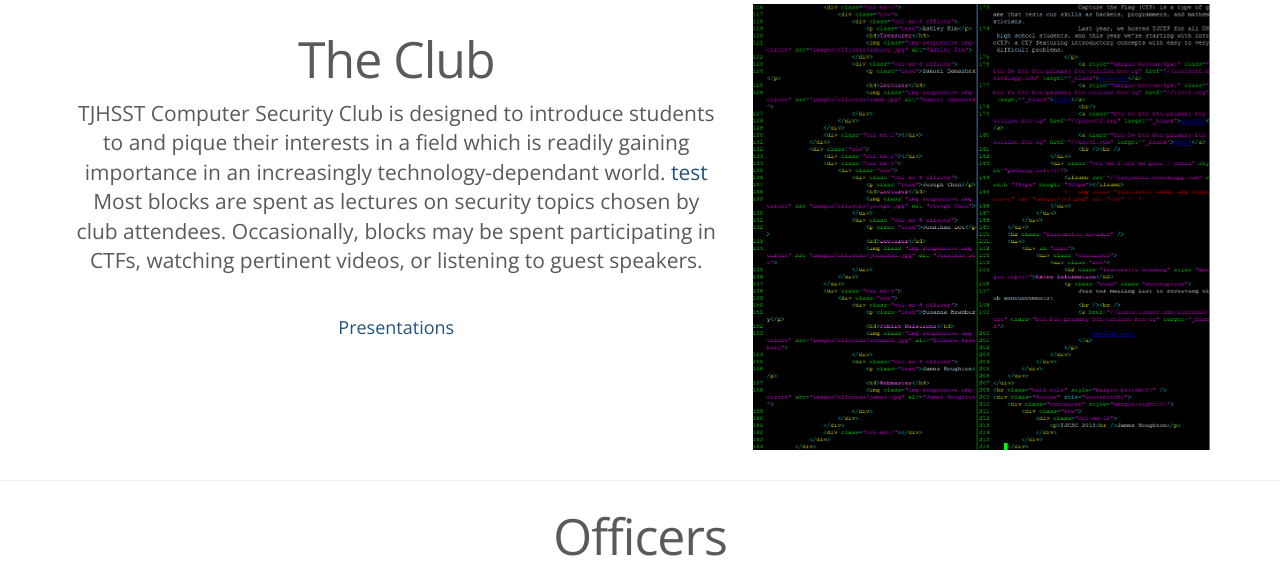
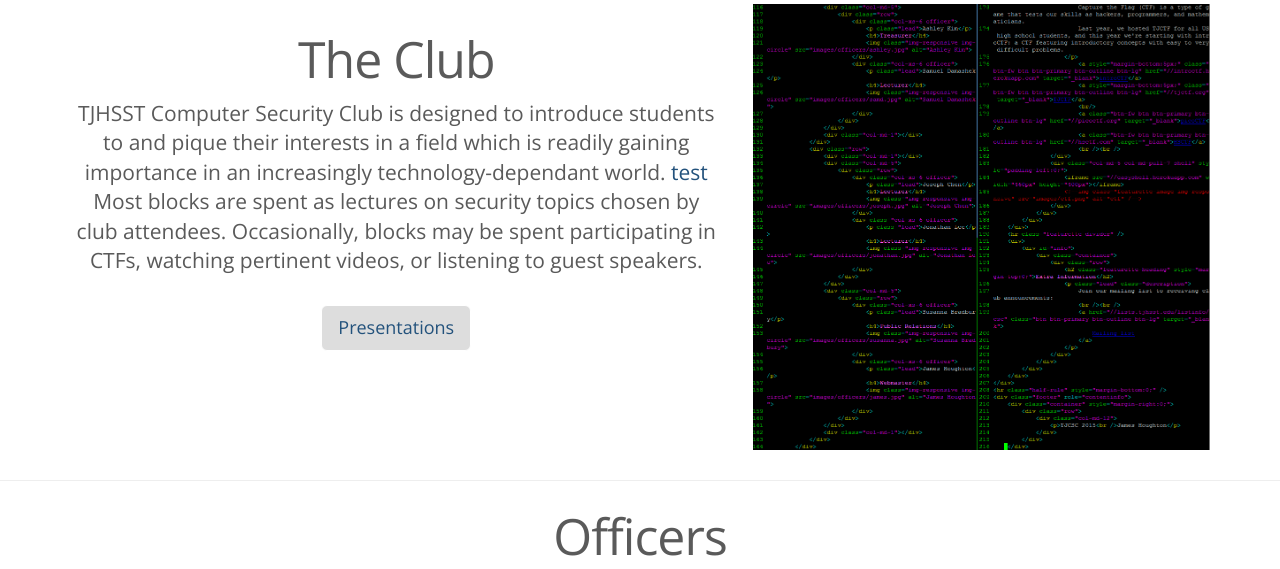
Before and after one commit to evanyeyeye/csc, a PHP site: page / in a window 1280 px wide, with the pointer over the restyled element. Shown: the part 172-741 px from the top of the page. Run offline with PHP 8.4, Linux system fonts and the light colour scheme; some libraries are stand-ins or nearby versions.

Commit message:
Re-add grey background color to a:hover

```diff
--- a/css/main.css
+++ b/css/main.css
@@ -146,7 +146,7 @@ body {
 .btn-danger.btn-outline:hover,
 .btn-danger.btn-outline:active {
 	color: #23527C;
-	background-color:white;
+	background-color:#DDDDDD;
 	border-color:white;
 }
 p.name {
```
